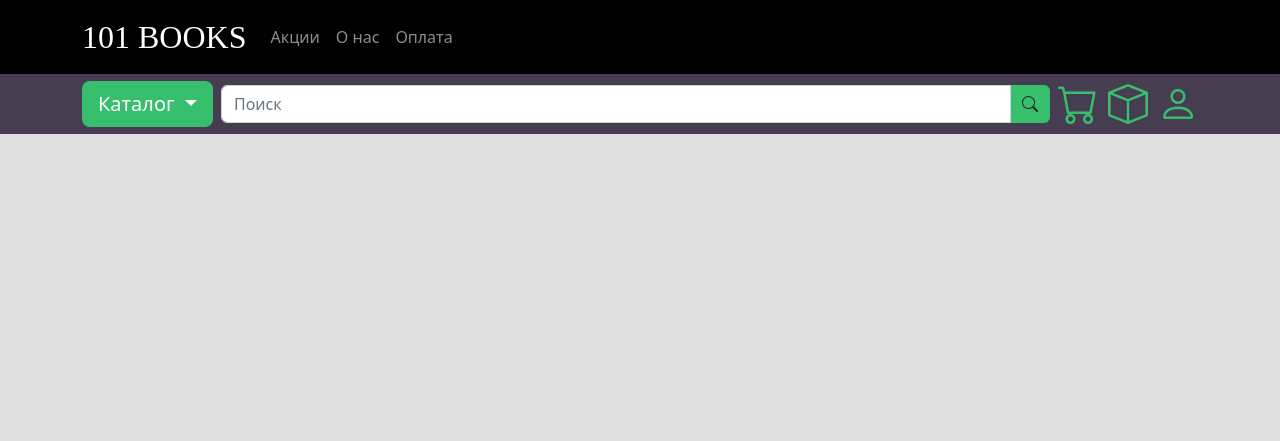
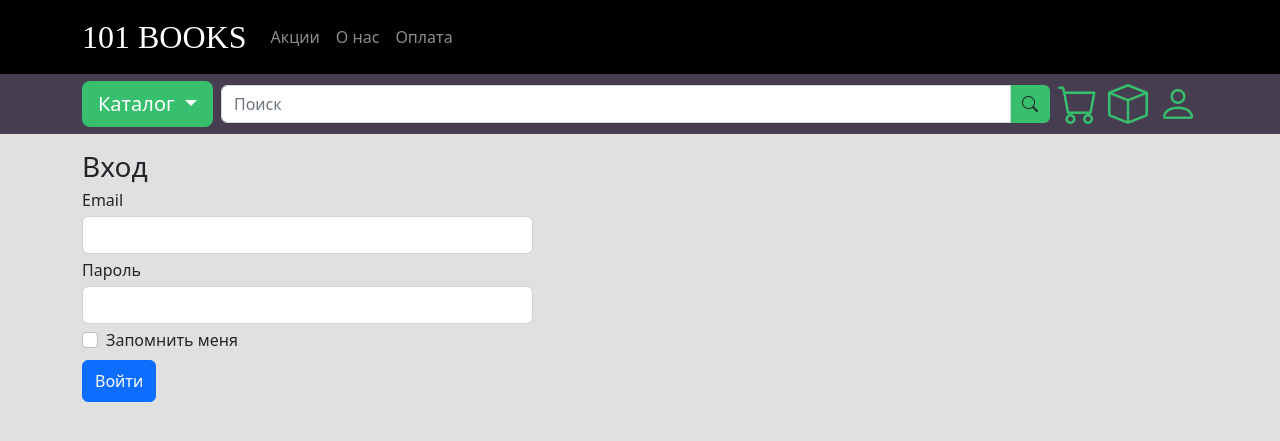
Before and after one commit to LinmyOwO/BookShop, a Flask app: page /login in a window 1280 px wide. Shown: the top 441 px of the page. Run offline with Flask 3, Linux system fonts and the light colour scheme; some web fonts are replaced.

Commit message:
flash-сообщения теперь с категориями Сделана форма регистрации и логина Добавлены функции для работы с корзиной в UserLogin.py

```diff
--- a/admin/templates/admin/login.html
+++ b/admin/templates/admin/login.html
@@ -27,8 +27,8 @@
           {% endif %}
         </div>
         {% endfor %}
-        {% for msg in get_flashed_messages() %}
-        <span class="text-danger">{{ msg }}</span>
+        {% for cat, msg in get_flashed_messages() %}
+        <span class="{{ cat }}">{{ msg }}</span>
         {% endfor %}
         {{ form.submit(class='btn btn-primary w-100 py-2 mt-3') }}
         <p class="mt-5 mb-3 text-body-secondary">© 101 Books 2024</p>
--- a/main.py
+++ b/main.py
@@ -1,11 +1,12 @@
 import os
-from flask import Flask, render_template, abort, flash, redirect, url_for
+from flask import Flask, render_template, abort, flash, redirect, url_for, request
 from flask_sqlalchemy import SQLAlchemy
-from flask_login import LoginManager, login_user, login_required
+from flask_login import LoginManager, login_user, logout_user, login_required, current_user
 from datetime import datetime
 from werkzeug.security import generate_password_hash, check_password_hash
 from admin.admin import admin
 from forms import *
+from UserLogin import UserLogin
 
 # конфигурация приложения
 DATABASE = '/tmp/shop.db'
@@ -22,6 +23,10 @@ app.config.update(dict(DATABASE=os.path.join(app.root_path, 'shop.db')))
 app.register_blueprint(admin, url_prefix='/admin')
 
 db = SQLAlchemy(app)
+
+login_manager = LoginManager(app)
+login_manager.login_view = 'login'
+login_manager.login_message = "Авторизуйтесь для того, чтобы продолжить"
 
 
 class Users(db.Model):
@@ -70,6 +75,11 @@ def get_header_genres():
         print(e.args)
 
 
+@login_manager.user_loader
+def load_user(user_id):
+    return UserLogin().fromDB(user_id, Users)
+
+
 @app.route('/')
 def index():
     """Главная страница"""
@@ -89,6 +99,7 @@ def history():
 
 
 @app.route('/cart')
+@login_required
 def cart():
     """Страница корзины"""
     return render_template("cart.html", items=[], all_genres=all_genres)
@@ -97,12 +108,15 @@ def cart():
 @app.route('/register', methods=["POST", "GET"])
 def register():
     """Страница регистрации"""
+    if current_user.is_authenticated:
+        return redirect(url_for('index'))
+
     form = RegisterForm()
 
     if form.validate_on_submit():
         res = Users.query.filter(Users.email == form.email.data).all()
         if res:
-            flash("Пользователь с таким email уже существует")
+            flash("Пользователь с таким email уже существует", "text-danger")
             return render_template("register.html", form=form, all_genres=all_genres)
 
         data_loaded = False
@@ -121,21 +135,45 @@ def register():
             print(e.args)
 
         if data_loaded:
-            flash("Аккаунт успешно зарегестрирован")
+            flash("Аккаунт успешно зарегестрирован", "text-success")
             return redirect(url_for('login'))
         else:
-            flash("Произошла ошибка сервера, попробуйте позже")
+            flash("Произошла ошибка сервера, попробуйте позже", "text-danger")
 
     return render_template("register.html", form=form, all_genres=all_genres)
 
 
-@app.route('/login')
+@app.route('/login', methods=["post", "get"])
 def login():
     """Страница входа"""
-    return render_template("login.html", all_genres=all_genres)
+    if current_user.is_authenticated:
+        return redirect(url_for('index'))
+
+    form = LoginForm()
+
+    if form.validate_on_submit():
+        res = Users.query.filter(Users.email == form.email.data).all()
+        if res and check_password_hash(res[0].psw, form.psw.data):
+            userLogin = UserLogin().create(res[0])
+            rm = form.remember.data
+            login_user(userLogin, rm)
+            return redirect(request.args.get('next') or url_for('index'))
+
+        flash("Неверный логин/пароль", "text-danger")
+
+    return render_template("login.html", form=form, all_genres=all_genres)
+
+
+@app.route('/logout')
+@login_required
+def logout():
+    logout_user()
+    flash("Вы успешно вышли из аккаунта", "text-success")
+    return redirect(url_for('login'))
 
 
 @app.route('/profile/<int:userid>')
+@login_required
 def profile():
     """Страница профиля"""
     return render_template("profile.html", all_genres=all_genres)
--- a/templates/login.html
+++ b/templates/login.html
@@ -1 +1,38 @@
 {% extends 'base.html' %}
+
+{% block body %}
+<div class="container mt-3">
+  <div class="row">
+    <div class="col-5">
+      <form method="post">
+        {{ form.hidden_tag() }}
+        <h1 class="h3 mb-1 fw-normal">Вход</h1>
+        {% for field in form if field.name not in ['csrf_token', 'remember', 'submit'] %}
+        <div class="mb-1">
+          {% if field.errors %}
+          {{ field.label(class='mb-1', for='field.name') }}
+          {{ field(class='form-control is-invalid') }}
+          <div class="invalid-feedback">
+            {% for e in field.errors %}
+            {{ e }}
+            {% endfor %}
+          </div>
+          {% else %}
+          {{ field.label(class='mb-1', for='field.name') }}
+          {{ field(class='form-control') }}
+          {% endif %}
+        </div>
+        {% endfor %}
+        {% for cat, msg in get_flashed_messages(with_categories=true) %}
+        <span class="{{ cat }}">{{ msg }}</span>
+        {% endfor %}
+        <div class="mb-1 form-check">
+          {{ form.remember(class='form-check-input', id=form.remember.name) }}
+          {{ form.remember.label(class='form-check-label', for=form.remember.name) }}
+        </div>
+        {{ form.submit(class='btn btn-primary py-2 mt-1') }}
+      </form>
+    </div>
+  </div>
+</div>
+{% endblock %}
--- a/templates/register.html
+++ b/templates/register.html
@@ -23,8 +23,8 @@
           {% endif %}
         </div>
         {% endfor %}
-        {% for msg in get_flashed_messages() %}
-        <span class="text-danger">{{ msg }}</span>
+        {% for cat, msg in get_flashed_messages(with_categories=true) %}
+        <span class="{{ cat }}">{{ msg }}</span>
         {% endfor %}
         {{ form.submit(class='btn btn-primary py-2 mt-3') }}
       </form>
```
Also changed, not shown: UserLogin.py (added, +29 -0 lines), instance/shop.db.
